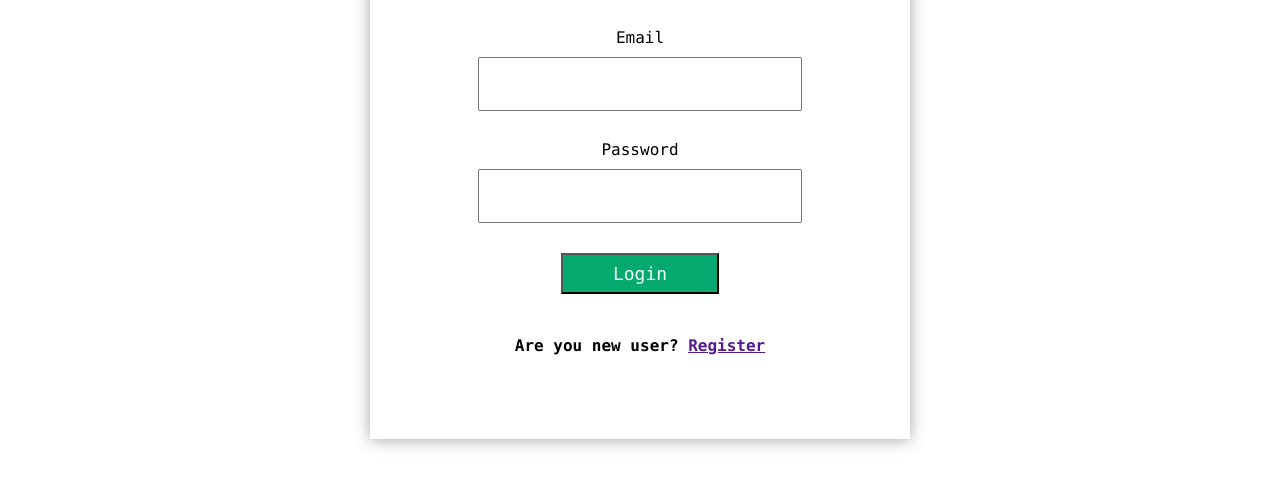
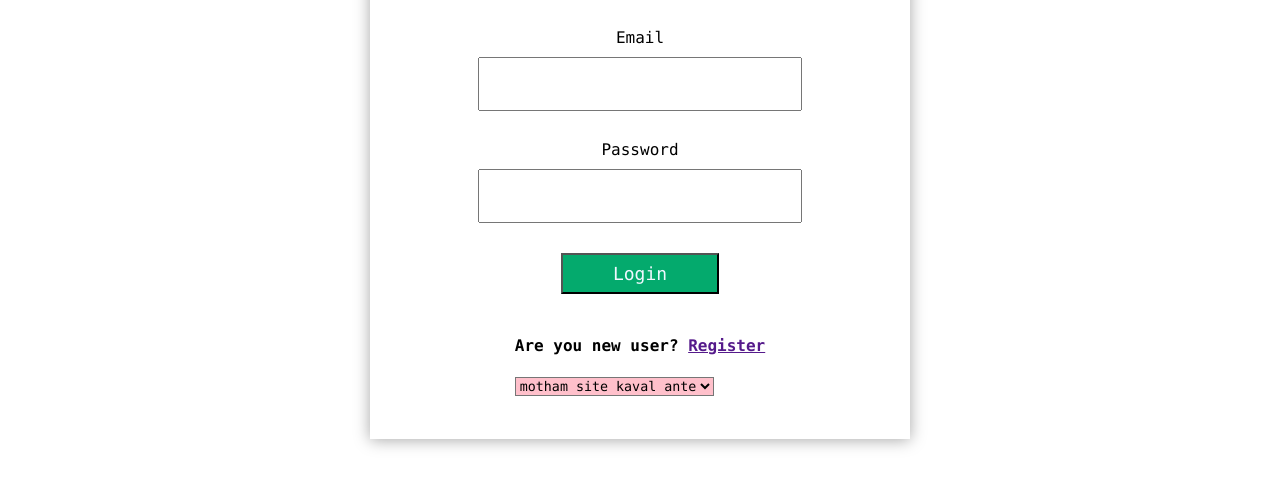
Before and after one commit to saikrishna488/basictemp.github.io, a plain HTML site: page index.html in a window 1280 px wide. Shown: the part 207-694 px from the top of the page. Drawn offline with Linux system fonts and the light colour scheme.

Commit message:
Update index.html

```diff
--- a/index.html
+++ b/index.html
@@ -51,6 +51,10 @@
             #loginbu:hover{
                 background-color: black;
             }
+            #temp{
+                font-family: "Lucida Console", "Courier New", monospace;
+                background-color: pink;
+            }
         </style>
     </head>
     <body>
@@ -66,6 +70,11 @@
                 <input type="button" value="Login" name="lobutton" id="loginbu" >
                 <div id="con2">
                     <h4>Are you new user? <a href="">Register</a></h4>
+                    <select name="list" id="temp">
+                        <option value="motham site kaval ante">motham site kaval ante</option>
+                        <option value="">f4 nak msg cheyyali</option>
+                        <option value="">chesi adgaali</option>
+                    </select>
                 </div>
             </form>
         </div>
```
